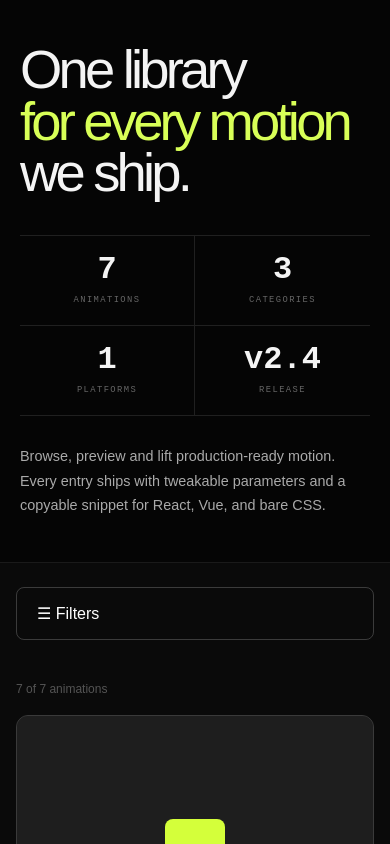
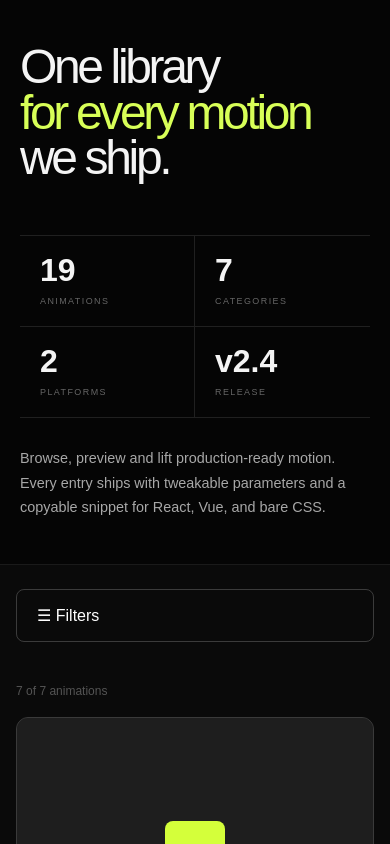
Before and after one commit to kucar37/owow-atlas, a React (Vite) app: page / in a window 390 px wide. Shown: the top 844 px of the page. Built offline with nearby package versions, Linux system fonts and the light colour scheme; a web font is replaced by a local one.

Commit message:
Updated hero component without bootstrap

```diff
--- a/src/components/Hero/Hero.css
+++ b/src/components/Hero/Hero.css
@@ -1,16 +1,15 @@
-/* Library Hero */
-
 .atlas-hero {
+  width: 100%;
   background: #050505;
   border-bottom: 1px solid #1a1a1a;
-  padding: 64px 38px 56px;
+  padding: 64px 40px 56px;
 }
 
 .atlas-hero-inner {
   display: grid;
   grid-template-columns: 1.1fr 0.9fr;
+  gap: 80px;
   align-items: start;
-  gap: 80px;
 }
 
 .atlas-hero-heading {
@@ -27,7 +26,7 @@
 }
 
 .atlas-hero-right {
-  padding-top: 16px;
+  padding-top: 14px;
 }
 
 .atlas-stats-grid {
@@ -39,7 +38,6 @@
 
 .atlas-stat-cell {
   padding: 18px 20px;
-  text-align: center;
   border-right: 1px solid #202020;
 }
 
@@ -50,77 +48,26 @@
 .atlas-stat-cell strong {
   display: block;
   color: #f4f4f4;
-  font-family: monospace;
   font-size: 2rem;
+  line-height: 1;
   font-weight: 600;
-  line-height: 1;
 }
 
 .atlas-stat-cell small {
   display: block;
-  margin-top: 7px;
+  margin-top: 8px;
   color: #666;
-  font-family: monospace;
-  font-size: 0.55rem;
+  font-size: 0.56rem;
   letter-spacing: 0.16em;
 }
 
 .atlas-hero-desc {
-  max-width: 430px;
-  margin: 28px auto 0;
-  color: #aaa;
+  margin-top: 28px;
+  max-width: 420px;
+
+  color: #a8a8a8;
   font-size: 0.9rem;
   line-height: 1.7;
-  text-align: center;
-}
-
-/* Detail Hero */
-
-.atlas-detail-hero {
-  background: #050505;
-  padding: 42px 32px 28px;
-}
-
-.atlas-detail-tags {
-  display: flex;
-  gap: 6px;
-  margin-bottom: 28px;
-}
-
-.atlas-tag {
-  display: inline-flex;
-  align-items: center;
-  height: 20px;
-  padding: 0 8px;
-  border: 1px solid #2a2a2a;
-  border-radius: 3px;
-  color: #777;
-  background: #0b0b0b;
-  font-family: monospace;
-  font-size: 0.58rem;
-  letter-spacing: 0.08em;
-  text-transform: uppercase;
-}
-
-.atlas-tag-green {
-  color: #d8ff57;
-  border-color: #d8ff57;
-}
-
-.atlas-detail-title {
-  margin: 0 0 22px;
-  color: #f4f4f4;
-  font-size: clamp(3.5rem, 6vw, 5rem);
-  font-weight: 500;
-  line-height: 1;
-  letter-spacing: -0.06em;
-}
-
-.atlas-detail-description {
-  margin: 0;
-  color: #b8b8b8;
-  font-size: 1rem;
-  line-height: 1.6;
 }
 
 /* Responsive */
@@ -128,26 +75,17 @@
 @media (max-width: 992px) {
   .atlas-hero-inner {
     grid-template-columns: 1fr;
-    gap: 36px;
+    gap: 40px;
   }
 
-  .atlas-hero-right {
-    padding-top: 0;
-  }
-
-  .atlas-hero-desc {
-    margin-left: 0;
-    text-align: left;
+  .atlas-hero-heading {
+    font-size: 4rem;
   }
 }
 
 @media (max-width: 768px) {
   .atlas-hero {
     padding: 44px 20px;
-  }
-
-  .atlas-hero-heading {
-    font-size: 3.4rem;
   }
 
   .atlas-stats-grid {
@@ -163,15 +101,7 @@
     border-top: 1px solid #202020;
   }
 
-  .atlas-detail-hero {
-    padding: 32px 20px 24px;
-  }
-
-  .atlas-detail-title {
-    font-size: 3.2rem;
-  }
-
-  .atlas-detail-tags {
-    flex-wrap: wrap;
+  .atlas-hero-heading {
+    font-size: 3rem;
   }
 }
--- a/src/components/Hero/LibraryHero.jsx
+++ b/src/components/Hero/LibraryHero.jsx
@@ -1,153 +1,11 @@
-// const DEFAULT_STATS = {
-//   animations: 19,
-//   categories: 7,
-//   platforms: 2,
-//   release: "v2.4",
-// };
-
-// const DEFAULT_DESC =
-//   "Browse, preview and lift production-ready motion. Every entry ships with tweakable parameters and a copyable snippet for React, Vue, and bare CSS.";
-
-// export default function LibraryHero({
-//   stats = DEFAULT_STATS,
-//   description = DEFAULT_DESC,
-// }) {
-//   const statCells = [
-//     { value: stats.animations, label: "Animations" },
-//     { value: stats.categories, label: "Categories" },
-//     { value: stats.platforms,  label: "Platforms"  },
-//     { value: stats.release,    label: "Release"    },
-//   ];
-
-//   return (
-//     <section className="atlas-hero">
-//       <div className="container-fluid px-3 px-md-4">
-//         <div className="row align-items-center gy-5">
-
-//           {/* ── Left: Heading ───────────────────────── */}
-//           <div className="col-12 col-lg-6">
-//             <h1 className="atlas-hero-heading">
-//               One library
-//               <br />
-//               <span className="accent">for every motion</span>
-//               <br />
-//               we ship.
-//             </h1>
-//           </div>
-
-//           {/* ── Right: Stats + Description ──────────── */}
-//           <div className="col-12 col-lg-6">
-
-//             {/* Stats grid */}
-//             <div className="atlas-stats-grid mb-4">
-//               {statCells.map(({ value, label }) => (
-//                 <div className="atlas-stat-cell" key={label}>
-//                   <span className="atlas-stat-value">{value}</span>
-//                   <span className="atlas-stat-label">{label}</span>
-//                 </div>
-//               ))}
-//             </div>
-
-//             {/* Description paragraph */}
-//             <p className="atlas-hero-desc">{description}</p>
-//           </div>
-
-//         </div>
-//       </div>
-//     </section>
-//   );
-// }
-
-
-
-// import "./Hero.css";
-
-// const DEFAULT_STATS = {
-//   animations: 19,
-//   categories: 7,
-//   platforms: 2,
-//   release: "v2.4",
-// };
-
-// const DEFAULT_DESC =
-//   "Browse, preview and lift production-ready motion. Every entry ships with tweakable parameters and a copyable snippet for React, Vue, and bare CSS.";
-
-// export default function LibraryHero({
-//   stats = DEFAULT_STATS,
-//   description = DEFAULT_DESC,
-// }) {
-//   const statCells = [
-//     { value: stats.animations, label: "ANIMATIONS" },
-//     { value: stats.categories, label: "CATEGORIES" },
-//     { value: stats.platforms, label: "PLATFORMS" },
-//     { value: stats.release, label: "RELEASE" },
-//   ];
-
-//   return (
-//     <section className="atlas-hero">
-//       <div className="container-fluid px-4">
-
-//         <div className="row align-items-start gy-5">
-
-//           {/* LEFT SIDE */}
-//           <div className="col-12 col-lg-7">
-//             <h1 className="atlas-hero-heading">
-//               One library
-//               <br />
-//               <span className="accent">for every motion</span>
-//               <br />
-//               we ship.
-//             </h1>
-//           </div>
-
-//           {/* RIGHT SIDE */}
-//           <div className="col-12 col-lg-5">
-
-//             <div className="atlas-stats-grid">
-//               {statCells.map(({ value, label }) => (
-//                 <div className="atlas-stat-cell" key={label}>
-//                   <span className="atlas-stat-value">{value}</span>
-//                   <span className="atlas-stat-label">{label}</span>
-//                 </div>
-//               ))}
-//             </div>
-
-//             <p className="atlas-hero-desc">
-//               {description}
-//             </p>
-
-//           </div>
-
-//         </div>
-//       </div>
-//     </section>
-//   );
-// }
-
-
-
 import "./Hero.css";
 
-const DEFAULT_DESC =
-  "Browse, preview and lift production-ready motion. Every entry ships with tweakable parameters and a copyable snippet for React, Vue, and bare CSS.";
-
-export default function LibraryHero({
-  animationsCount = 19,
-  categoriesCount = 7,
-  platformsCount = 2,
-  release = "v2.4",
-  description = DEFAULT_DESC,
-}) {
-  const stats = [
-    { value: animationsCount, label: "ANIMATIONS" },
-    { value: categoriesCount, label: "CATEGORIES" },
-    { value: platformsCount, label: "PLATFORMS" },
-    { value: release, label: "RELEASE" },
-  ];
-
+export default function LibraryHero() {
   return (
     <section className="atlas-hero">
+
       <div className="atlas-hero-inner">
+
         <div className="atlas-hero-left">
           <h1 className="atlas-hero-heading">
             One library
@@ -159,18 +17,41 @@ export default function LibraryHero({
         </div>
 
         <div className="atlas-hero-right">
+
           <div className="atlas-stats-grid">
-            {stats.map((item) => (
-              <div className="atlas-stat-cell" key={item.label}>
-                <strong>{item.value}</strong>
-                <small>{item.label}</small>
-              </div>
-            ))}
+
+            <div className="atlas-stat-cell">
+              <strong>19</strong>
+              <small>ANIMATIONS</small>
+            </div>
+
+            <div className="atlas-stat-cell">
+              <strong>7</strong>
+              <small>CATEGORIES</small>
+            </div>
+
+            <div className="atlas-stat-cell">
+              <strong>2</strong>
+              <small>PLATFORMS</small>
+            </div>
+
+            <div className="atlas-stat-cell">
+              <strong>v2.4</strong>
+              <small>RELEASE</small>
+            </div>
+
           </div>
 
-          <p className="atlas-hero-desc">{description}</p>
+          <p className="atlas-hero-desc">
+            Browse, preview and lift production-ready motion.
+            Every entry ships with tweakable parameters and
+            a copyable snippet for React, Vue, and bare CSS.
+          </p>
+
         </div>
+
       </div>
+
     </section>
   );
 }
```
